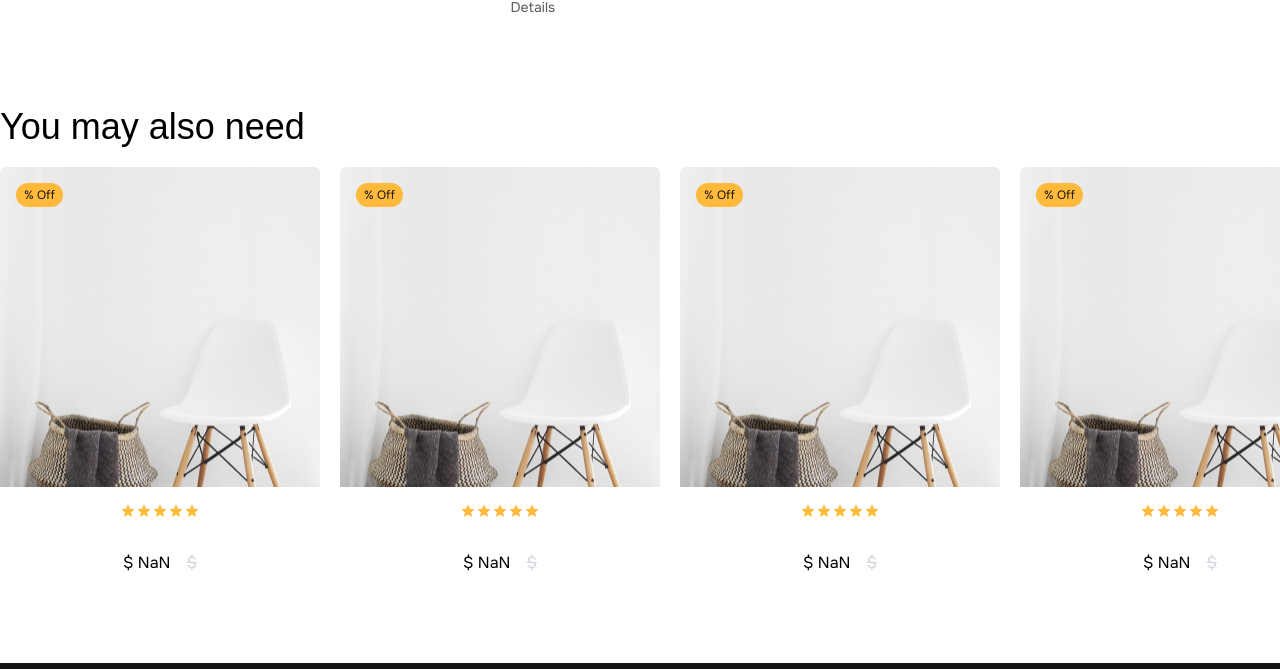
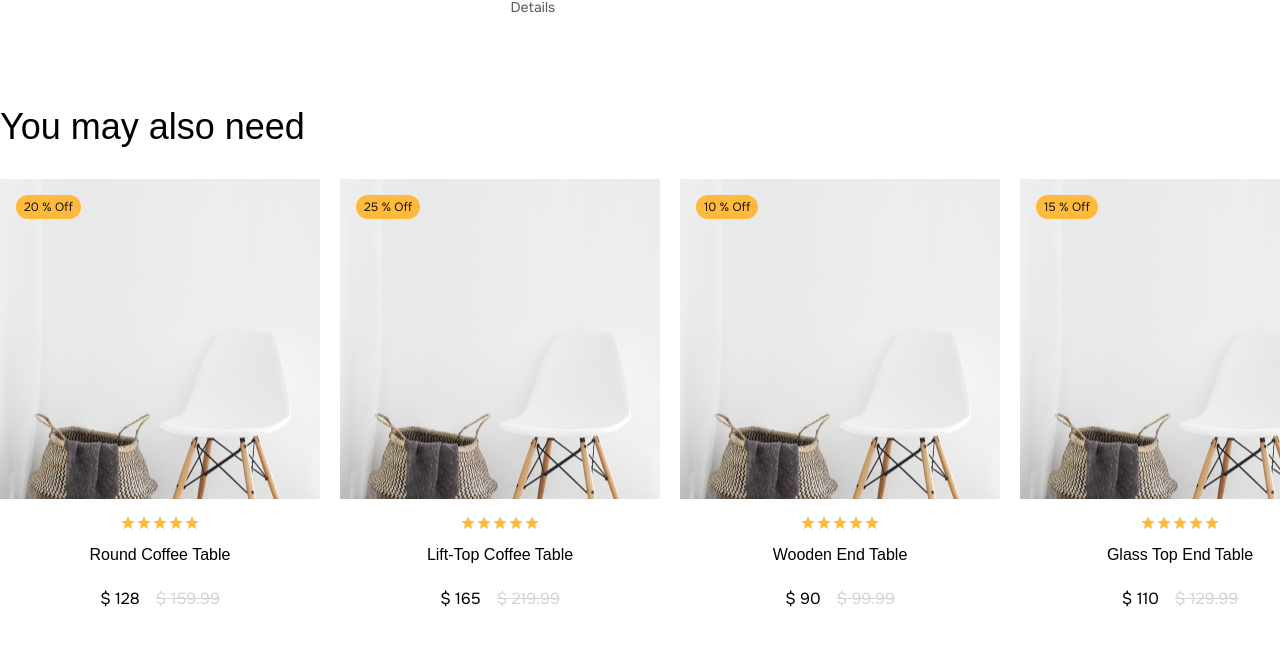
Before and after one commit to hengkianggia/furnix-app, a Next.js app: page /cart in a window 1280 px wide. Shown: the part 1162-1831 px from the top of the page. Built offline with nearby package versions, Linux system fonts and the light colour scheme; some icons are missing; a web font is replaced by a local one.

Commit message:
Fixing/hengki/itemProduct data missing

```diff
--- a/src/app/cart/page.tsx
+++ b/src/app/cart/page.tsx
@@ -4,7 +4,8 @@ import MyCart from "@/components/pages/cart/MyCart";
 import ItemProduct from "@/components/pages/shop/ItemProduct";
 import { Separator } from "@/components/ui/separator";
 import Wrapper from "@/components/Wrapper";
-import { Icons } from "@/data/data";
+import { dataProduct, Icons } from "@/data/data";
+import { cn, getRandomEvenNumber } from "@/lib/utils";
 import { Icon } from "@iconify/react/dist/iconify.js";
 import { Metadata } from "next";
 import React from "react";
@@ -14,6 +15,8 @@ export const metadata: Metadata = {
 };
 
 const Cart = () => {
+  const randomNumber = getRandomEvenNumber(1, dataProduct.length - 10);
+  const dataShow = dataProduct.slice(randomNumber, randomNumber + 10);
   return (
     <Div as={"section"} full className="">
       <Wrapper full className="max-md:px-4 max-lg:px-10">
@@ -24,8 +27,8 @@ const Cart = () => {
 
       <MyCart />
 
-      <Wrapper full column className="gap-5 mt-20 max-md:px-4 max-lg:px-10">
-        <Div full between>
+      <Wrapper full column className=" mt-20 max-md:px-4 max-lg:px-10">
+        <Div full between itemsCenter>
           <h1 className="text-4xl font-thin max-md:text-3xl">
             You may also need
           </h1>
@@ -42,12 +45,16 @@ const Cart = () => {
           flex
           className="gap-5 overflow-x-scroll scrollbar-none snap-x snap-mandatory"
         >
-          <ItemProduct className="min-w-80 max-w-80 snap-start snap-always" />
-          <ItemProduct className="min-w-80 max-w-80 snap-start snap-always" />
-          <ItemProduct className="min-w-80 max-w-80 snap-start snap-always" />
-          <ItemProduct className="min-w-80 max-w-80 snap-start snap-always" />
-          <ItemProduct className="min-w-80 max-w-80 snap-start snap-always" />
-          <ItemProduct className="min-w-80 max-w-80 snap-start snap-always" />
+          {dataShow.map((item, index) => (
+            <ItemProduct
+              key={item.id}
+              title={item.title}
+              price={item.price}
+              discount={item.discount}
+              categoryProduct={item.typeCategory}
+              className={cn("min-w-80 pt-8 snap-center snap-always")}
+            />
+          ))}
         </Div>
       </Wrapper>
     </Div>
--- a/src/components/pages/cart/MyCart.tsx
+++ b/src/components/pages/cart/MyCart.tsx
@@ -217,9 +217,9 @@ const MyCart = () => {
       <Div
         full
         grid
-        className="grid-cols-3 gap-6 px-32 max-md:grid-cols-1 max-md:px-4 max-lg:px-0 max-lg:gap-0"
+        className="grid-cols-3 gap-6 px-32 max-md:grid-cols-1 max-md:px-4 max-lg:px-0 max-lg:gap-0 max-md:gap-4"
       >
-        <Div flex className="gap-4 ">
+        <Div flex className="gap-4">
           <Icon icon={Icons.Question} className="text-3xl" />
           <Div
             column
@@ -235,7 +235,7 @@ const MyCart = () => {
         </Div>
 
         {/* center */}
-        <Div flex className="gap-4 ">
+        <Div flex className="gap-4">
           <Icon icon={Icons.Return} className="text-3xl" />
           <Div
             column
@@ -257,7 +257,7 @@ const MyCart = () => {
           </Div>
         </Div>
 
-        <Div flex className="gap-4 ">
+        <Div flex className="gap-4">
           <Icon icon={Icons.Secure} className="text-3xl" />
           <Div
             column
--- a/src/components/pages/detail product/ProductInformation.tsx
+++ b/src/components/pages/detail product/ProductInformation.tsx
@@ -29,7 +29,7 @@ const ProductInformation = ({ title }: { title: string }) => {
     <Wrapper
       full
       flex
-      className="gap-10 pb-14 border-b border-myDarkGray max-md:px-4 max-lg:px-10 max-lg:flex-col"
+      className="gap-10 pb-14 border-b  max-md:px-4 max-lg:px-10 max-lg:flex-col"
     >
       <Div
         grid
--- a/src/components/pages/detail product/SimilarProduct.tsx
+++ b/src/components/pages/detail product/SimilarProduct.tsx
@@ -1,14 +1,14 @@
 import Div from "@/components/Div";
 import Wrapper from "@/components/Wrapper";
-import { Icons } from "@/data/data";
+import { dataProduct, Icons } from "@/data/data";
 import { Icon } from "@iconify/react/dist/iconify.js";
 import React from "react";
 import ItemProduct from "../shop/ItemProduct";
-import { cn } from "@/lib/utils";
-
-const similar = [1, 2, 3, 4, 5, 6, 7, 8, 9, 10];
+import { cn, getRandomEvenNumber } from "@/lib/utils";
 
 const SimilarProduct = () => {
+  const randomNumber = getRandomEvenNumber(1, dataProduct.length - 10);
+  const dataShow = dataProduct.slice(randomNumber, randomNumber + 10);
   return (
     <Wrapper full className="space-y-8 mt-20 max-md:px-4 max-lg:px-10">
       <Div full between itemsCenter>
@@ -24,12 +24,16 @@ const SimilarProduct = () => {
         flex
         className="space-x-5 overflow-x-scroll scrollbar-none snap-x snap-mandatory"
       >
-        {similar.map((item, index) => (
+        {dataShow.map((item, index) => (
           <ItemProduct
-            key={item}
+            key={item.id}
+            title={item.title}
+            price={item.price}
+            discount={item.discount}
+            categoryProduct={item.typeCategory}
             className={cn(
               "min-w-80 pt-8 snap-center snap-always",
-              item % 2 == 0 && "pt-0"
+              index + (1 % 2) == 0 && "pt-0"
             )}
           />
         ))}
--- a/src/components/pages/shop/RecomItem.tsx
+++ b/src/components/pages/shop/RecomItem.tsx
@@ -3,18 +3,31 @@ import Wrapper from "@/components/Wrapper";
 import React from "react";
 import ItemProduct from "./ItemProduct";
 import Images from "@/components/Images";
+import { getRandomEvenNumber } from "@/lib/utils";
+import { dataProduct } from "@/data/data";
 
 const RecomItem = () => {
+  const randomNumber = getRandomEvenNumber(1, dataProduct.length - 4);
+  const dataShow = dataProduct.slice(randomNumber, randomNumber + 4);
   return (
-    <Wrapper full flex className="px-32 gap-4 max-md:px-4 max-lg:px-10 max-md:flex-col">
+    <Wrapper
+      full
+      flex
+      className="px-32 gap-4 max-md:px-4 max-lg:px-10 max-md:flex-col"
+    >
       <Div className="basis-5/12">
         <Images />
       </Div>
       <Div grid className="basis-7/12 grid-cols-2 gap-4">
-        <ItemProduct />
-        <ItemProduct />
-        <ItemProduct />
-        <ItemProduct />
+        {dataShow.map((item, index) => (
+          <ItemProduct
+            key={item.id}
+            title={item.title}
+            price={item.price}
+            discount={item.discount}
+            categoryProduct={item.typeCategory}
+          />
+        ))}
       </Div>
     </Wrapper>
   );
```
